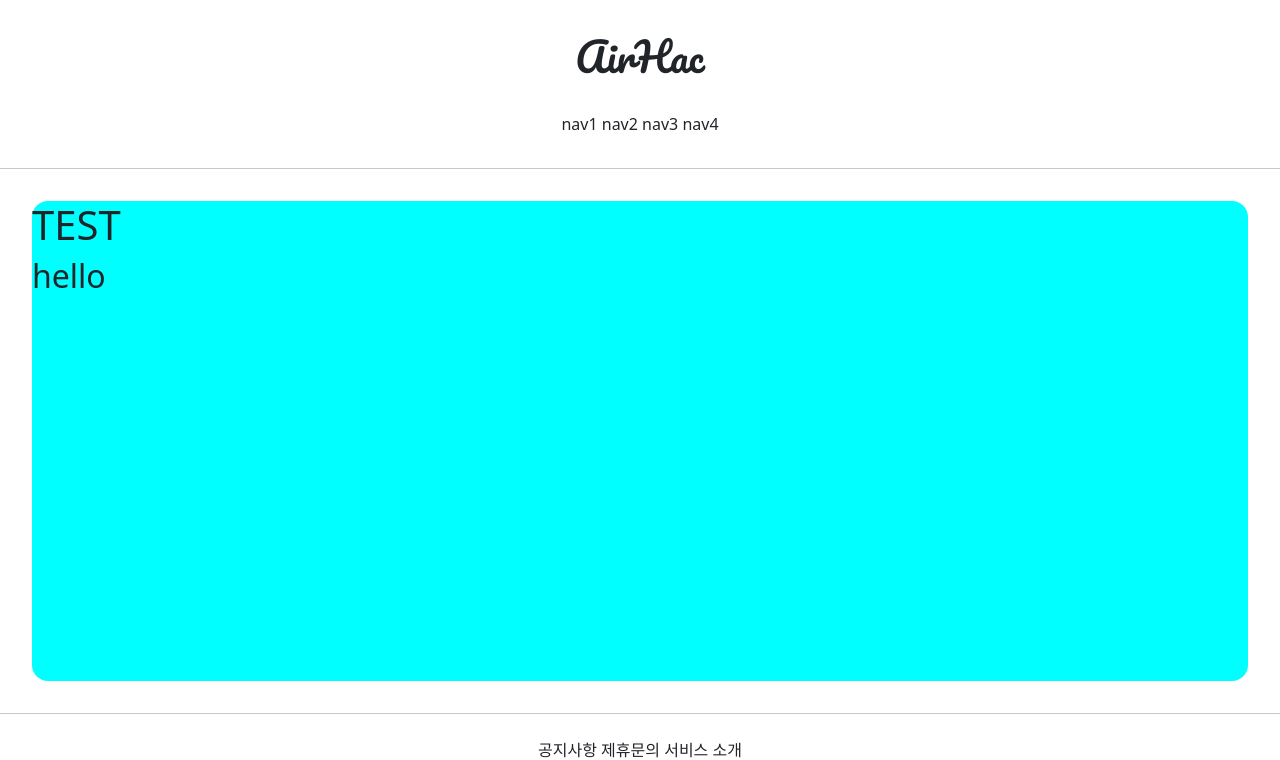
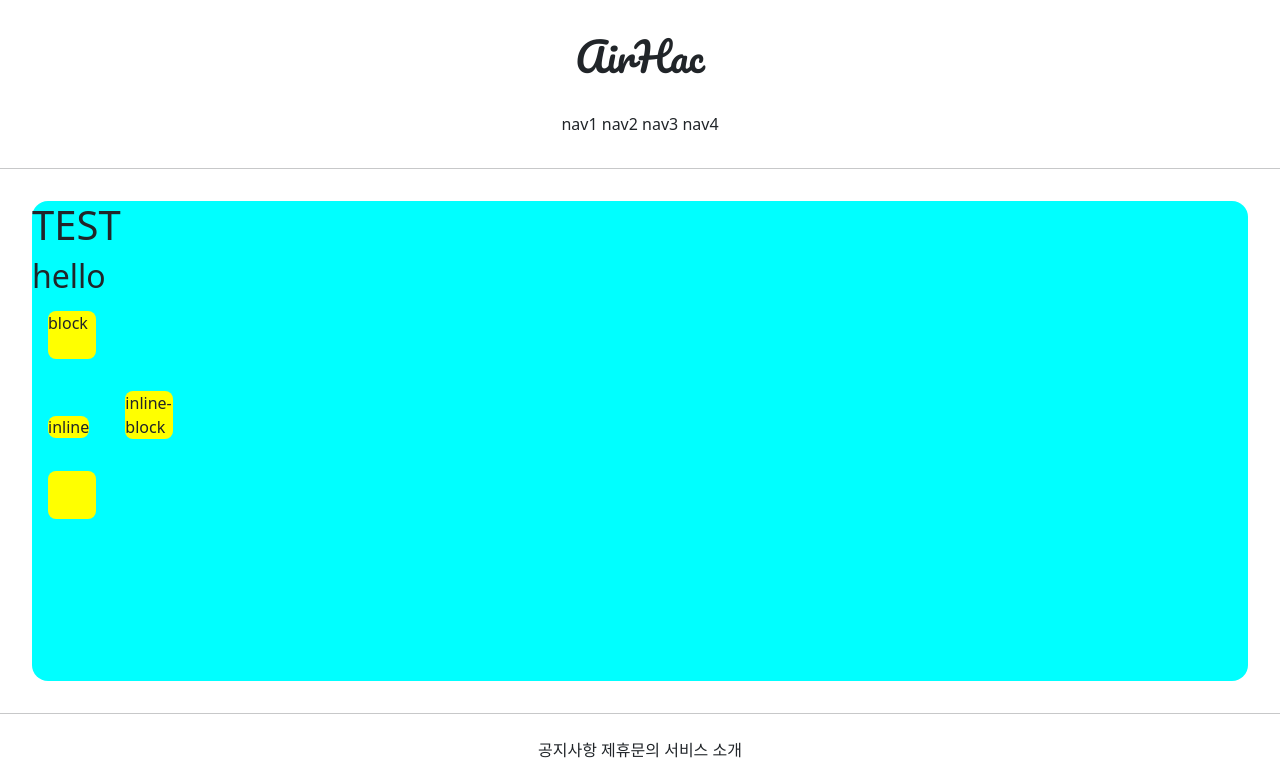
Before and after one commit to airhac/gj_web_1, a Django app: page /accounts/hello_world/ in a window 1280 px wide. Shown: the top 760 px of the page. Run offline with Django 3.2, Linux system fonts and the light colour scheme; parts of the project's set-up code (start-up, migrations or seed data) failed here and were passed over.

Commit message:
7/7 web commit 3

```diff
--- a/accountapp/templates/accountapp/hello_world.html
+++ b/accountapp/templates/accountapp/hello_world.html
@@ -2,8 +2,25 @@
 
 {% block content %}
 
+    <style>
+        .testing {
+            background-color: yellow;
+            margin: 1rem;
+            height : 48px;
+            width : 48px;
+            border-radius: .5rem;
+        }
+    </style>
+
     <div style="height: 30rem; background-color:aqua; margin:2rem; border-radius: 1rem ">
         <h1>TEST</h1>
         <h2>hello</h2>
+
+    <div class = "testing" style="display: block">block</div>
+    <div class = "testing" style="display: inline">inline</div>
+    <div class = "testing" style="display: none">none</div>
+    <div class = "testing" style="display: inline-block">inline-block</div>
+    <div class = "testing"></div>
+
     </div>
 {% endblock %}
--- a/gw_odh_project1/settings.py
+++ b/gw_odh_project1/settings.py
@@ -138,8 +138,6 @@ USE_TZ = True
 STATIC_URL = '/static/'
 #이거랑 다른곳에 base와 같이 연결 되어 href
 
-
-
 STATICFILES_DIRS = [
     BASE_DIR / "static/",
 ]
--- a/templates/head.html
+++ b/templates/head.html
@@ -1,4 +1,5 @@
 {%  load static %}
+{#  static 파일안에 있는 base.css파일의 클래스를 가져와서 쓰기 위해서 dntjs head.html에 static파이릐 경로를 불러 와준다. #}
 {# static 파일을 쓸수 있도록 한다. #}
 
 <head>
```
